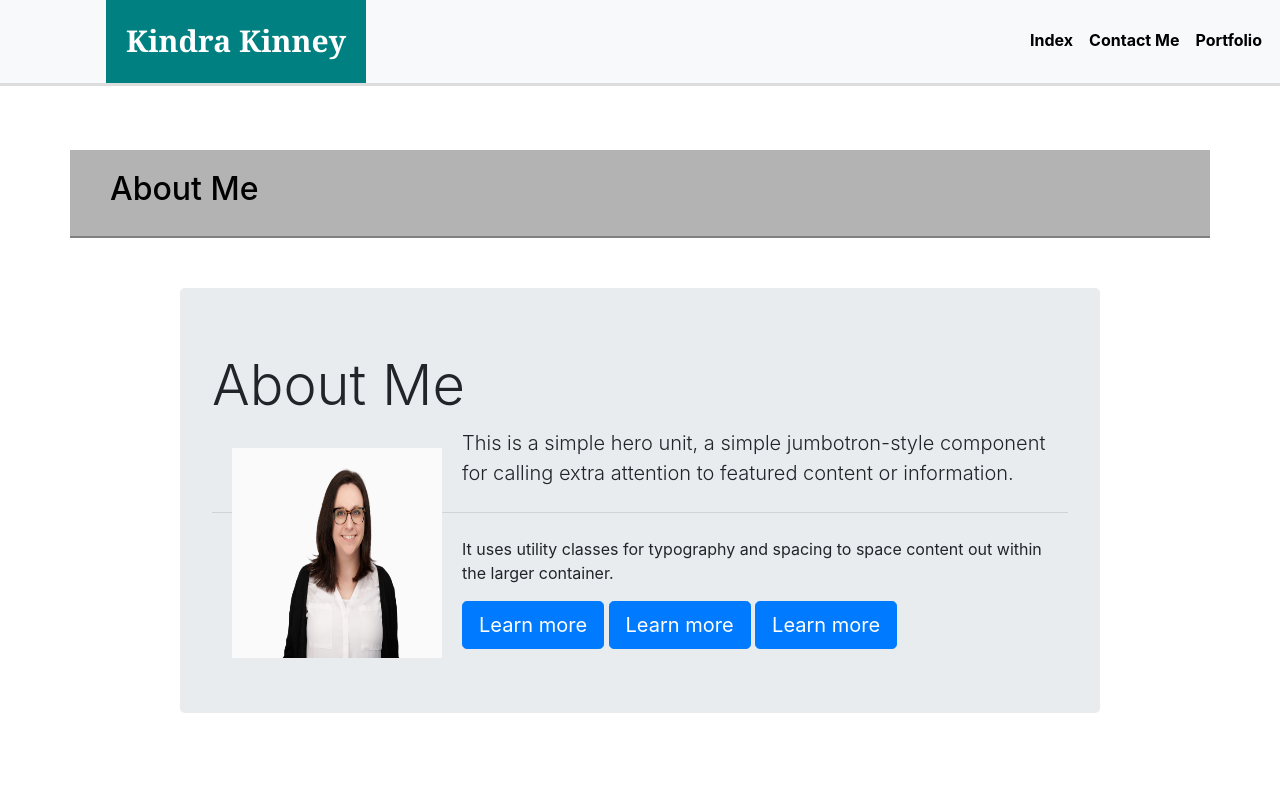
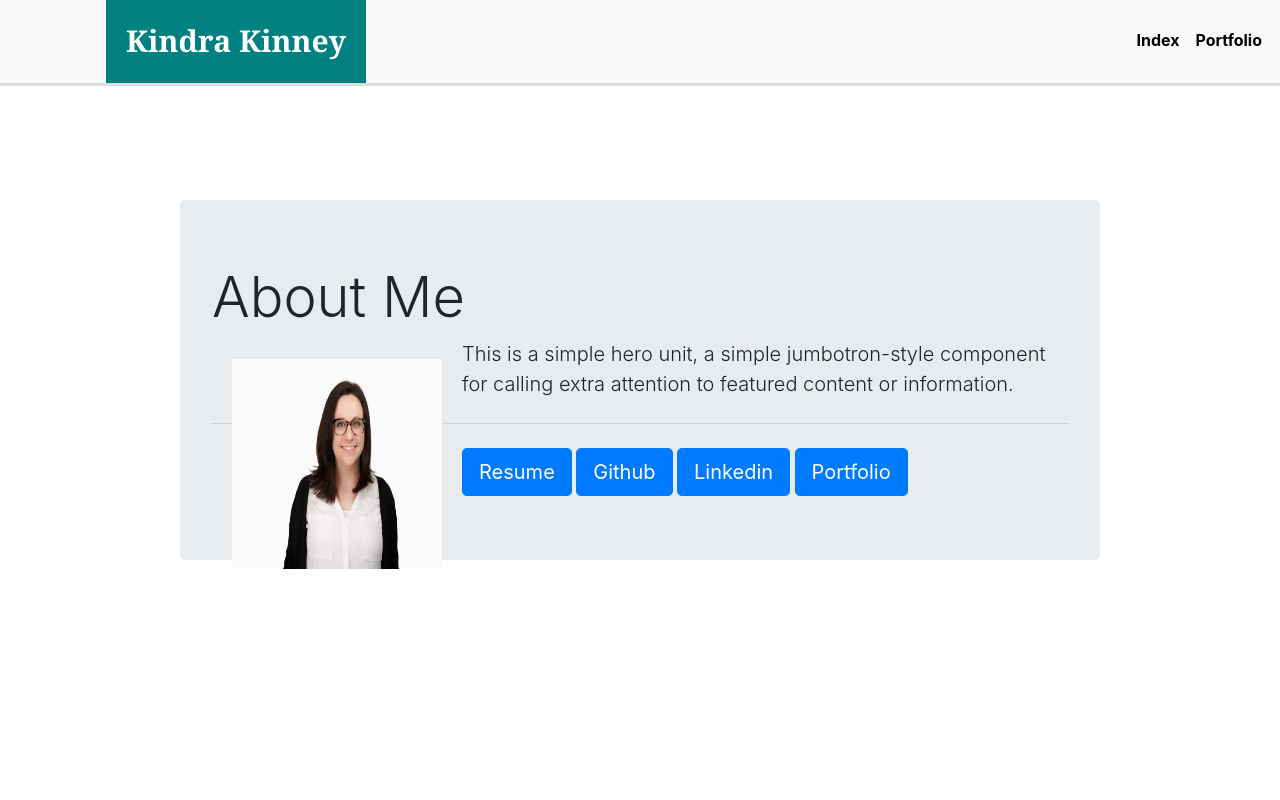
Before and after one commit to KindraKinney/Professional-Materials, a plain HTML site: page index.html in a window 1280 px wide. Shown: the top 800 px of the page. Drawn offline with nearby package versions, Linux system fonts and the light colour scheme.

Commit message:
added Resume pdf

```diff
--- a/index.html
+++ b/index.html
@@ -22,11 +22,7 @@
                      <span class="sr-only">(current)</span>
                   </a>
                </li>
-               <li class="nav-item">
-                  <a class="nav-link" href="contact.html">
-                     <p class=navnav>Contact Me</p>
-                  </a>
-               </li>
+
                <li class="nav-item">
                   <a class="nav-link" href="portfolio.html">
                      <p class=navnav>Portfolio</p>
@@ -36,13 +32,7 @@
          </div>
       </nav>
       <div class="container">
-         <div class="row pageis">
-            <div class="spacer"></div>
-            <div class="col-4">
-               <h2>About Me</h2>
-            </div>
-            <div class="col-7"></div>
-         </div>
+
          <div class="row">
             <div class="vertspacer"></div>
          </div>
@@ -55,10 +45,10 @@
                   <img class="rounded float-left" id=mainimg src=assets/images/headshot.jpg alt="head" height="250" width="250" >
                   <p class="lead">This is a simple hero unit, a simple jumbotron-style component for calling extra attention to featured content or information.</p>
                   <hr class="my-4">
-                  <p>It uses utility classes for typography and spacing to space content out within the larger container.</p>
-                  <a class="btn btn-primary btn-lg" href="#" role="button">Learn more</a>
-                  <a class="btn btn-primary btn-lg" href="#" role="button">Learn more</a>
-                  <a class="btn btn-primary btn-lg" href="#" role="button">Learn more</a>
+                  <a class="btn btn-primary btn-lg" href="Resume.pdf" role="button">Resume</a>
+                  <a class="btn btn-primary btn-lg" href="https://github.com/KindraKinney" role="button">Github</a>
+                  <a class="btn btn-primary btn-lg" href="https://www.linkedin.com/in/kindra-kinney-071a98a4/" role="button">Linkedin</a>
+                  <a class="btn btn-primary btn-lg" href="portfolio.html" role="button">Portfolio</a>
                 </div>
 
 
```
Also changed, not shown: portfolio.html (+3 -8 lines), 1 other file.
